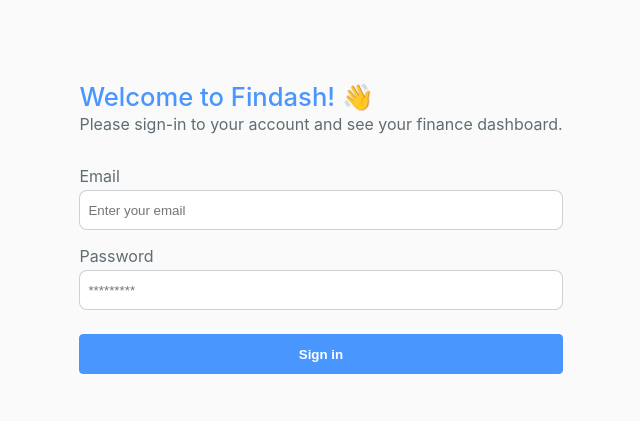
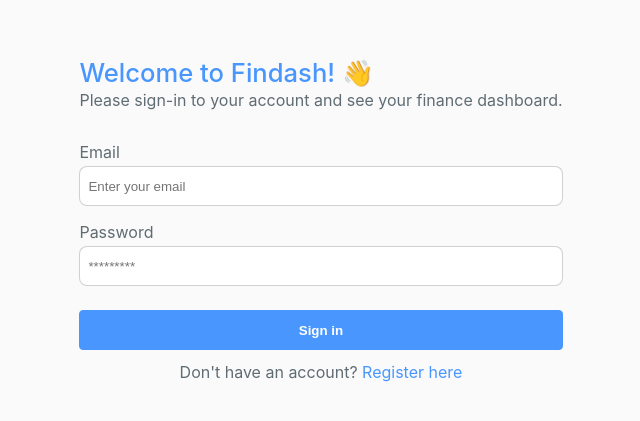
Before and after one commit to marinapsvreis/next-finance-dashboard, a Next.js app: page / in a window 1280 px wide. Shown: the part 181-602 px from the top of the page, without its empty margins (319-959 px from the left). Built offline with nearby package versions, Linux system fonts and the light colour scheme.

Commit message:
feat: update readme and go to deploy on vercel

```diff
--- a/src/pages/dashboard/index.tsx
+++ b/src/pages/dashboard/index.tsx
@@ -12,7 +12,6 @@ import {
   DashboardContainer,
   FiltersContainer,
   GraphContainer,
-  StyledSelect,
   Title,
 } from "./styles";
 import { CaretDown, CaretUp, Coins, Warning } from "@phosphor-icons/react";
--- a/src/pages/index.tsx
+++ b/src/pages/index.tsx
@@ -14,6 +14,7 @@ import {
   LeftContainer,
   LoginContainer,
   MessageError,
+  RegisterText,
   RightContainer,
 } from "@/pages/styles";
 
@@ -71,6 +72,10 @@ export default function Home() {
     }
   };
 
+  const handleGoToRegister = () => {
+    window.location.href = "/register";
+  };
+
   return (
     <>
       <Container>
@@ -108,6 +113,7 @@ export default function Home() {
                 <MessageError>{errors.password.message}</MessageError>
               )}
               <Button type="submit">Sign in</Button>
+              <RegisterText>Don't have an account? <a onClick={handleGoToRegister}>Register here</a></RegisterText>
             </FormContainer>
           </LoginContainer>
         </RightContainer>
--- a/src/pages/register/index.tsx
+++ b/src/pages/register/index.tsx
@@ -13,6 +13,7 @@ import {
   FormContainer,
   LeftContainer,
   LoginContainer,
+  LoginText,
   MessageError,
   RightContainer,
 } from "@/pages/styles";
@@ -63,6 +64,10 @@ export default function Register() {
     } catch (error) {
       toast.error(`Registration failed: ${error}`);
     }
+  };
+
+  const handleGoToLogin = () => {
+    window.location.href = "/";
   };
 
   return (
@@ -124,6 +129,7 @@ export default function Register() {
               )}
 
               <Button type="submit">Sign up</Button>
+              <LoginText>Have an account? <a onClick={handleGoToLogin}>Login here</a></LoginText>
             </FormContainer>
           </LoginContainer>
         </RightContainer>
--- a/src/pages/styles.ts
+++ b/src/pages/styles.ts
@@ -81,3 +81,35 @@ export const MessageError = styled.p`
   font-size: 14px;
   margin-top: -12px;
 `;
+
+export const RegisterText = styled.p`
+  color: #5f6c73;
+  text-align: center;
+  margin-top: -4px;
+
+  & > a {
+    color: #4996fe;
+    text-decoration: none;
+
+    &:hover {
+      cursor: pointer;
+      text-decoration: underline;
+    }
+  }
+`;
+
+export const LoginText = styled.p`
+  color: #5f6c73;
+  text-align: center;
+  margin-top: -4px;
+
+  & > a {
+    color: #4996fe;
+    text-decoration: none;
+
+    &:hover {
+      cursor: pointer;
+      text-decoration: underline;
+    }
+  }
+`;
```
Also changed, not shown: 1 other file (tests, documents, lock files or other folders).
